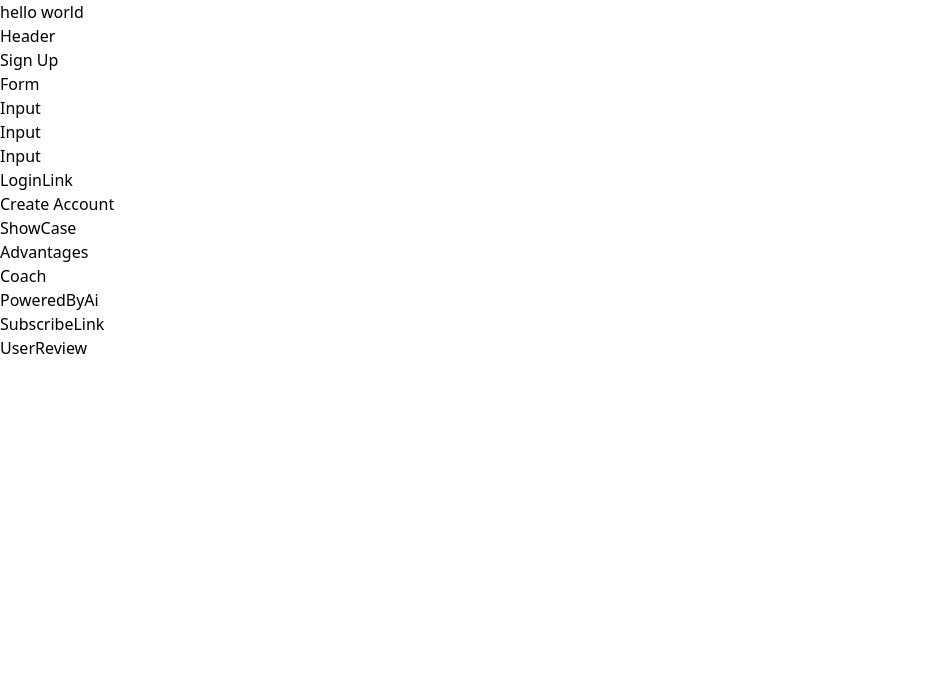
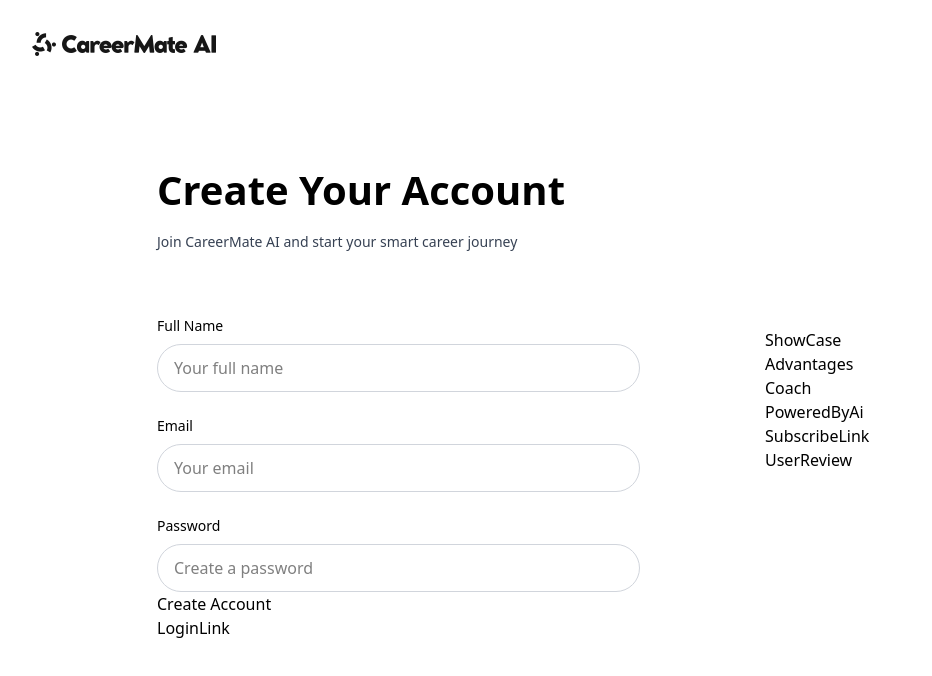
Before and after one commit to xblstella-blink/careermate-ai, a Next.js app: page / in a window 1280 px wide. Shown: the top 676 px of the page, without its empty margins (0-932 px from the left). Built offline with nearby package versions, Linux system fonts and the light colour scheme.

Commit message:
feat: logo, header and form static css

```diff
--- a/src/app/components/Header/Header.jsx
+++ b/src/app/components/Header/Header.jsx
@@ -1,5 +1,9 @@
-const Header = () => {
-  return <div>Header</div>;
-};
+import logo from "./assets/logo@2x.png";
+import Image from "next/image";
 
+const Header = () => (
+  <div className="fixed p-8 ">
+    <Image src={logo} alt="CareerMate AI" width={184} height={24} />
+  </div>
+);
 export default Header;
--- a/src/app/components/SignUp/SignUp.jsx
+++ b/src/app/components/SignUp/SignUp.jsx
@@ -2,8 +2,7 @@ import Form from "./components/Form";
 import ShowCase from "./components/ShowCase";
 
 const SignUp = () => (
-  <div>
-    <p>Sign Up</p>
+  <div className="flex *:flex-1 p-8 min-h-dvh">
     <Form />
     <ShowCase />
   </div>
--- a/src/app/components/SignUp/components/Form/Form.jsx
+++ b/src/app/components/SignUp/components/Form/Form.jsx
@@ -1,14 +1,21 @@
 import Button from "./components/Button";
-import Input from "./components/Input";
+import Field from "./components/Field";
 import LoginLink from "./components/LoginLink";
 const Form = () => (
-  <div>
-    <p>Form</p>
-    <Input />
-    <Input />
-    <Input />
+  <form className="px-[125px] my-auto">
+    <div className="mb-16">
+      <h1 className="font-black text-[40px] ">Create Your Account</h1>
+      <p className="text-sm text-gray-700 mt-3">
+        Join CareerMate AI and start your smart career journey
+      </p>
+    </div>
+    <div className="space-y-6">
+      <Field label="Full Name" placeholder="Your full name" type="text" />
+      <Field label="Email" placeholder="Your email" type="email" />
+      <Field label="Password" placeholder="Create a password" type="password" />
+    </div>
+    <Button />
     <LoginLink />
-    <Button />
-  </div>
+  </form>
 );
 export default Form;
--- /dev/null
+++ b/src/app/components/SignUp/components/Form/components/Field/Field.jsx
@@ -0,0 +1,11 @@
+const Field = ({ label, type, placeholder }) => (
+  <div>
+    <label className="text-grey-700 mb-2 text-sm block">{label}</label>
+    <input
+      className="px-4 h-12 rounded-3xl border border-gray-300 w-full "
+      type={type}
+      placeholder={placeholder}
+    />
+  </div>
+);
+export default Field;
--- /dev/null
+++ b/src/app/components/SignUp/components/Form/components/Field/index.js
@@ -0,0 +1 @@
+export { default } from "./Field";
--- a/src/app/components/SignUp/components/Form/components/Input/Input.jsx
+++ /dev/null
@@ -1,2 +0,0 @@
-const Input = () => <div>Input</div>;
-export default Input;
--- a/src/app/components/SignUp/components/Form/components/Input/index.js
+++ /dev/null
@@ -1 +0,0 @@
-export { default } from "./Input";
--- a/src/app/components/SignUp/components/ShowCase/ShowCase.jsx
+++ b/src/app/components/SignUp/components/ShowCase/ShowCase.jsx
@@ -3,7 +3,7 @@ import SubscribeLink from "./SubscribeLink";
 import UserReview from "./UserReview";
 
 const ShowCase = () => (
-  <div>
+  <div className="my-auto">
     <div>ShowCase</div>
     <Advantages />
     <SubscribeLink />
--- a/src/app/page.js
+++ b/src/app/page.js
@@ -4,7 +4,6 @@ import SignUp from "./components/SignUp";
 export default function Home() {
   return (
     <div>
-      hello world
       <Header />
       <SignUp />
     </div>
```
Also changed, not shown: src/app/components/Header/assets/logo@2x.png (added).
